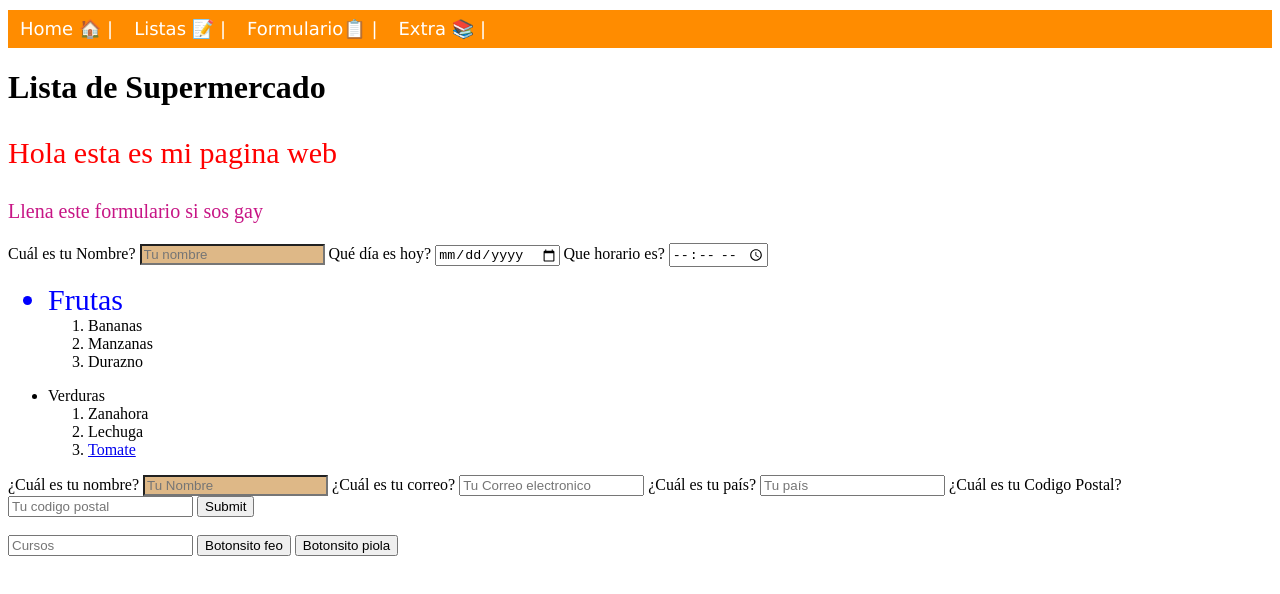
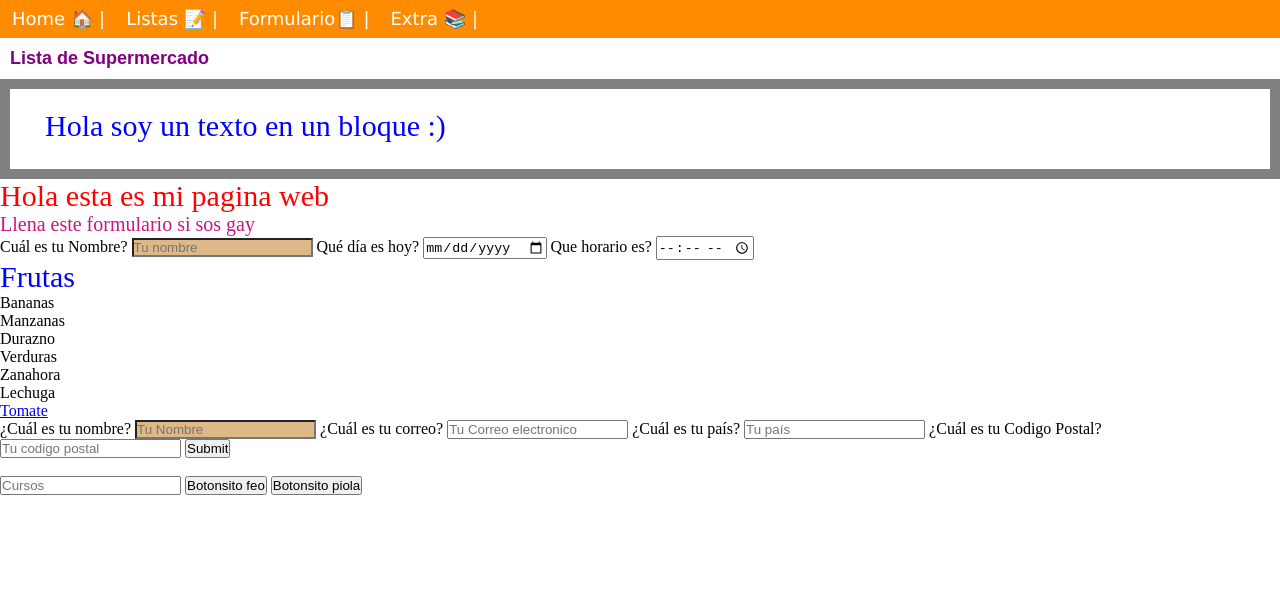
Before and after one commit to AlanMigliorisi/web, a plain HTML site: page index.html in a window 1280 px wide. Drawn offline with Linux system fonts and the light colour scheme; a script that the page names is missing.

Commit message:
cambios index y css

```diff
--- a/basic.css
+++ b/basic.css
@@ -7,6 +7,12 @@ body {
     background-color:white;
 }
 
+h1 {
+  font-family: serif;
+  color: purple;
+  margin: 10px;
+}
+
 
   /*Class*/
   .parrafo {
@@ -14,7 +20,7 @@ body {
   }
 
   .main_nav {
-    margin-top: 10px;
+    /* margin-top: 10px; */
     padding-left: 0;
     list-style: none;
     background-color: darkorange;
@@ -48,6 +54,22 @@ body {
     content: " |";
   }
 
+  .parrafo2 {
+    width: 100%;
+    height: 100px;
+    border: 10px solid gray;
+    padding: 20px 35px;
+  }
+
+  .title {
+    font-size: 18px;
+    font-family: monospace;
+  }
+  * {
+    padding: 0;
+    margin: 0;
+    box-sizing: border-box;
+  }
   /* ID */
   #texto {
     color:mediumvioletred;
@@ -62,3 +84,7 @@ body {
     font-size: 30px;
     color: blue;
   }
+
+  #page_title {
+    font-family: Arial, Helvetica, sans-serif;
+  }
--- a/index.html
+++ b/index.html
@@ -11,9 +11,9 @@
     <script src='main.js'></script>
   </head>
    <body>
-    <header>
+    <header class="page-header">
       <nav>
-        <ul class="main_nav">
+        <ul class="main_nav" id="nav">
           <li class="main_nav__item"><a href="">Home 🏠</a></li>
           <li class="main_nav__item"><a href="">Listas 📝</a></li>
           <li class="main_nav__item"><a href="">Formulario📋</a></li>
@@ -22,7 +22,10 @@
       </nav>
     </header>
      <main>
-      <h1>Lista de Supermercado</h1>
+      <h1 id="page_title" class="title">Lista de Supermercado</h1>
+      <div class="parrafo2">
+        <p id="parrafo2">Hola soy un texto en un bloque :)</p>
+      </div>
       <p class="parrafo">Hola esta es mi pagina web</p>
       <p id="texto">Llena este formulario si sos gay</p>
       <section>
```
